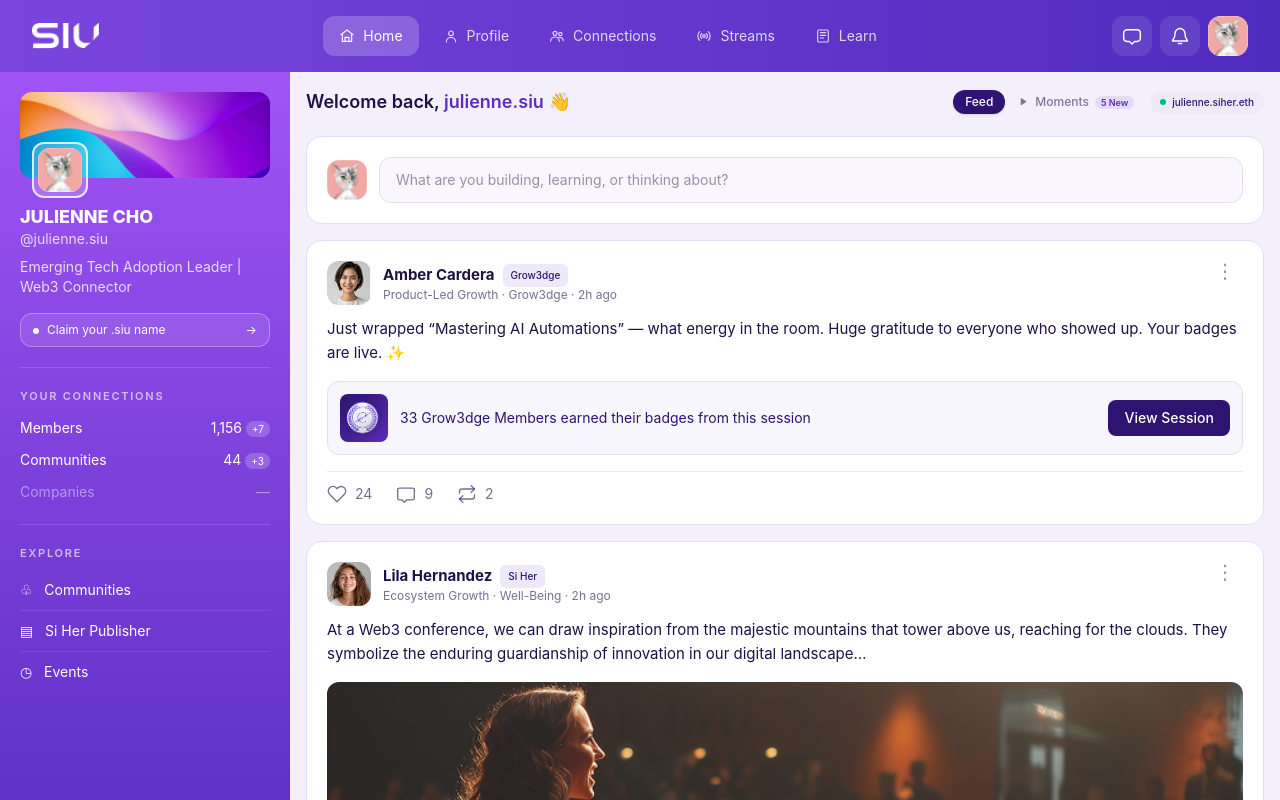
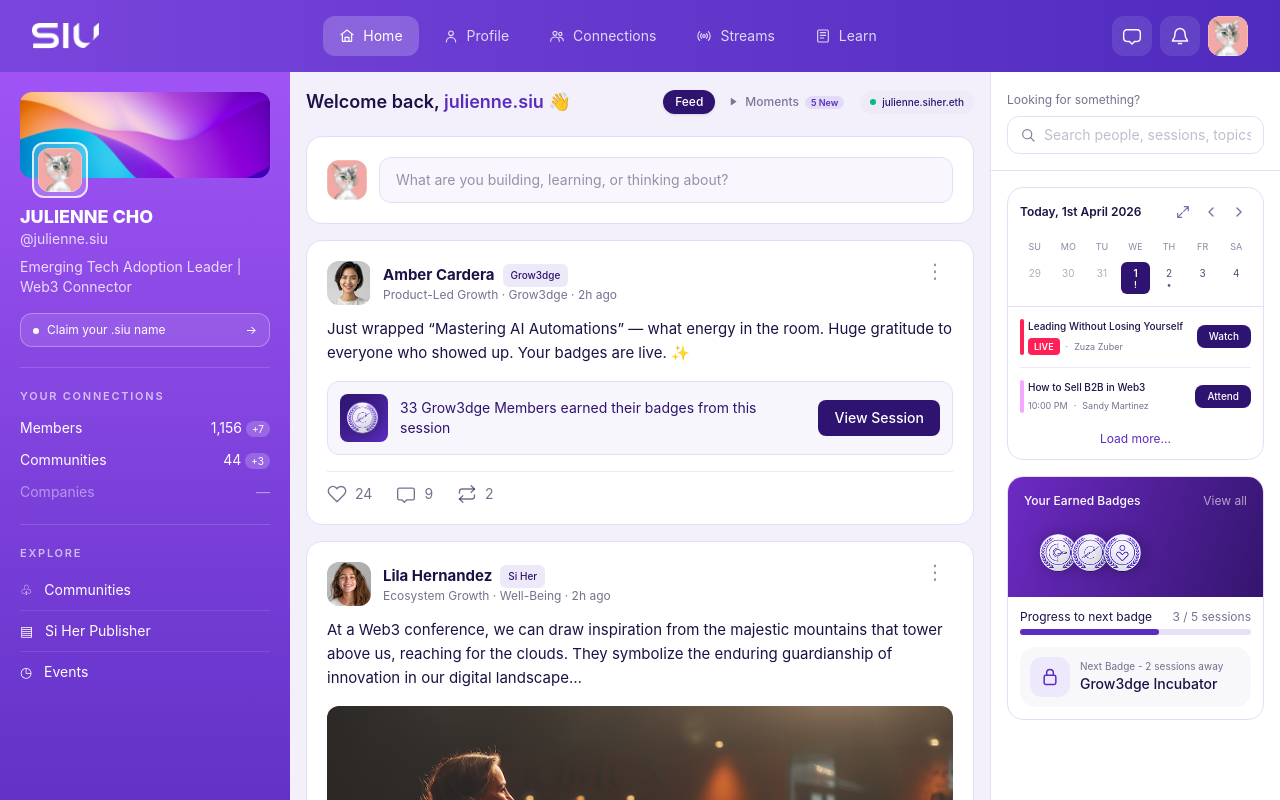
Before and after one commit to sulphitic7864/si-u, a Next.js app: page / in a window 1280 px wide. Shown: the top 800 px of the page. Built offline with nearby package versions, Linux system fonts and the light colour scheme.

Commit message:
fix: update RightRail component to adjust breakpoint from 2xl to xl for responsive layout

```diff
--- a/shared/components/Shell.tsx
+++ b/shared/components/Shell.tsx
@@ -108,7 +108,7 @@ function Sidebar({ mobile = false }: { mobile?: boolean }) {
 }
 function RightRail() {
   return (
-    <aside className="hidden w-[290px] shrink-0 space-y-4 border-l border-border bg-white p-4 2xl:block">
+    <aside className="hidden w-[290px] shrink-0 space-y-4 border-l border-border bg-white p-4 xl:block">
       <div className="-mx-4 -mt-4 mb-4 border-b border-border px-4 pb-4 pt-5">
         <p className="mb-2 text-xs text-ink/60">Looking for something?</p>
         <label className="flex items-center gap-2 rounded-xl border border-border px-3 py-2 text-sm text-ink/55">
```
